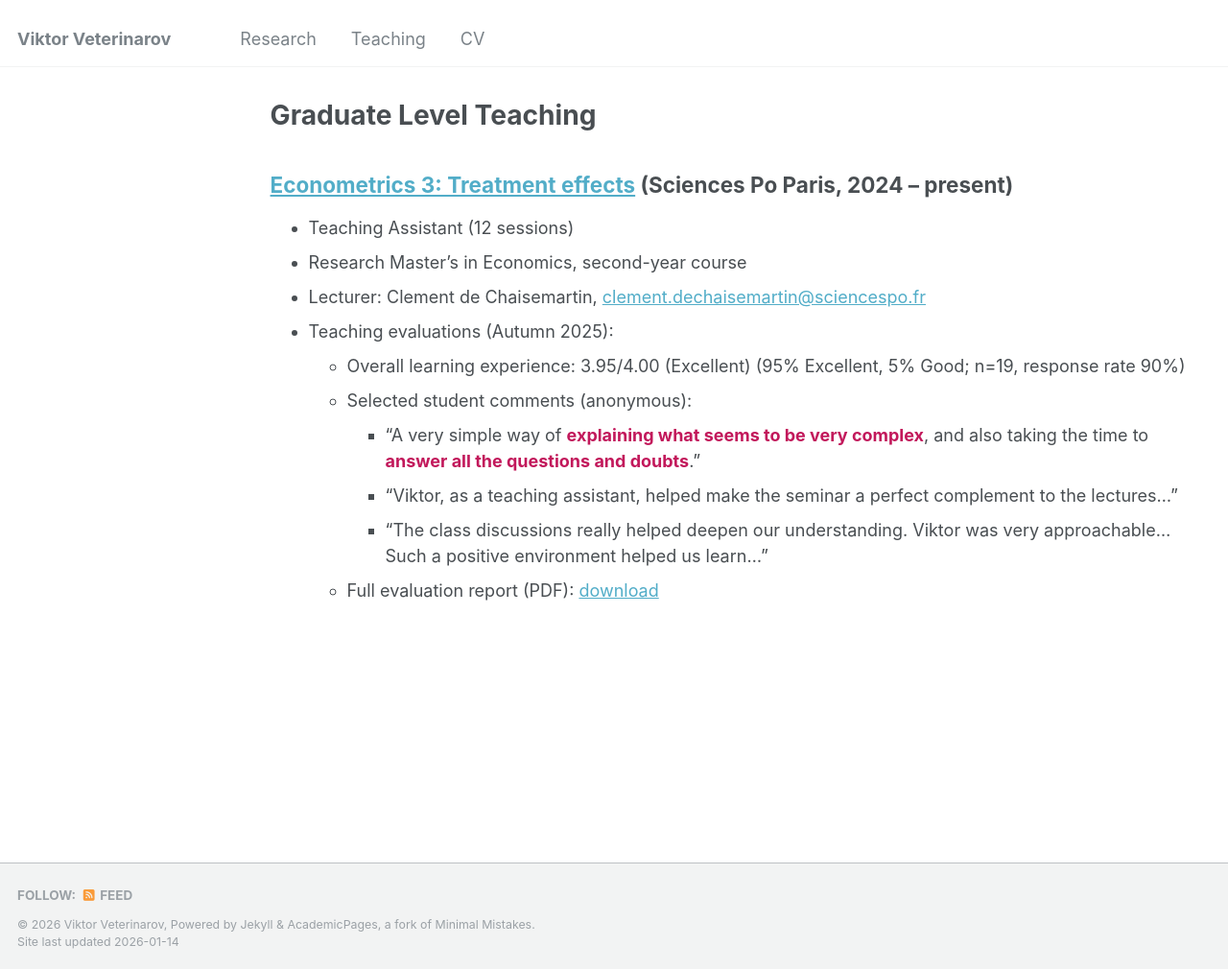
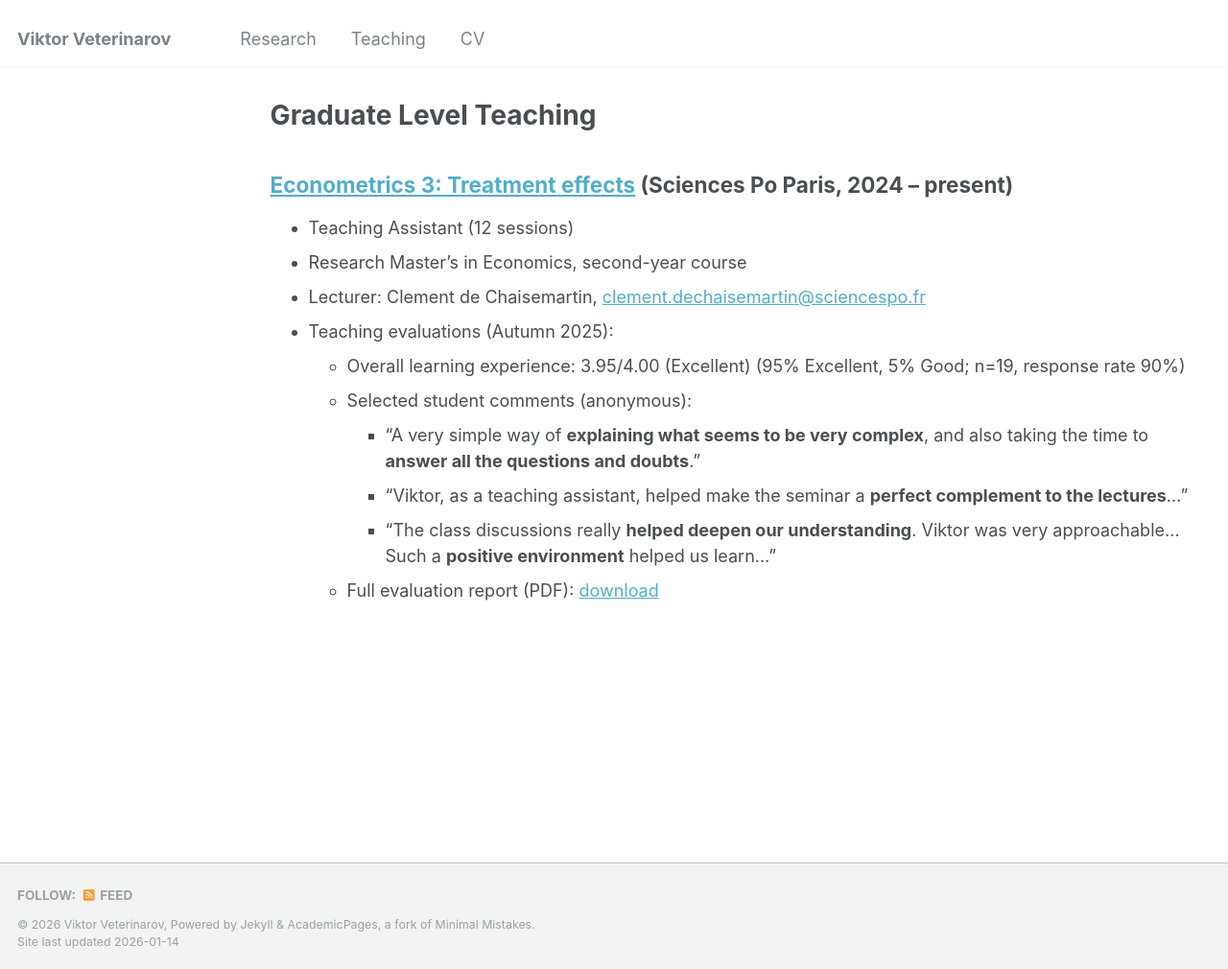
Before and after one commit to viktorveterinarov/viktorveterinarov.github.io, a Jekyll site: the page built from _pages/teaching.md, in a window 1280 px wide and 1010 px high. Shown: the whole window at 96% size. Built offline with Jekyll 4.4.1, drawn with Linux system fonts in a browser that asks for light colours.

Commit message:
Update teaching.md

```diff
--- a/_pages/teaching.md
+++ b/_pages/teaching.md
@@ -15,7 +15,7 @@ author_profile: true
 * Teaching evaluations (Autumn 2025):
   * Overall learning experience: 3.95/4.00 (Excellent) (95% Excellent, 5% Good; n=19, response rate 90%)
   * Selected student comments (anonymous):
-    * “A very simple way of <span style="color:#C2185B; font-weight:700;">explaining what seems to be very complex</span>, and also taking the time to <span style="color:#C2185B; font-weight:700;">answer all the questions and doubts</span>.”
-    * “Viktor, as a teaching assistant, helped make the seminar a perfect complement to the lectures...”
-    * “The class discussions really helped deepen our understanding. Viktor was very approachable... Such a positive environment helped us learn...”
+    * “A very simple way of **explaining what seems to be very complex**, and also taking the time to **answer all the questions and doubts**.”
+    * “Viktor, as a teaching assistant, helped make the seminar a **perfect complement to the lectures**...”
+    * “The class discussions really **helped deepen our understanding**. Viktor was very approachable... Such a **positive environment** helped us learn...”
   * Full evaluation report (PDF): <a href="/files/EvalByStudents_TA_Veterinarov_Autumn2025.pdf" download>download</a>
```
